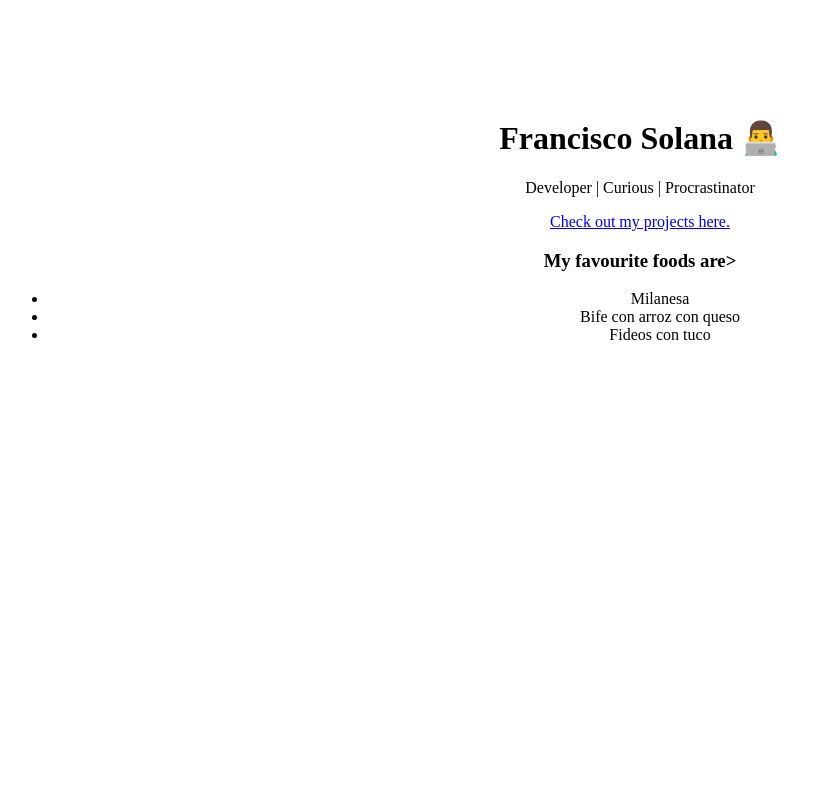
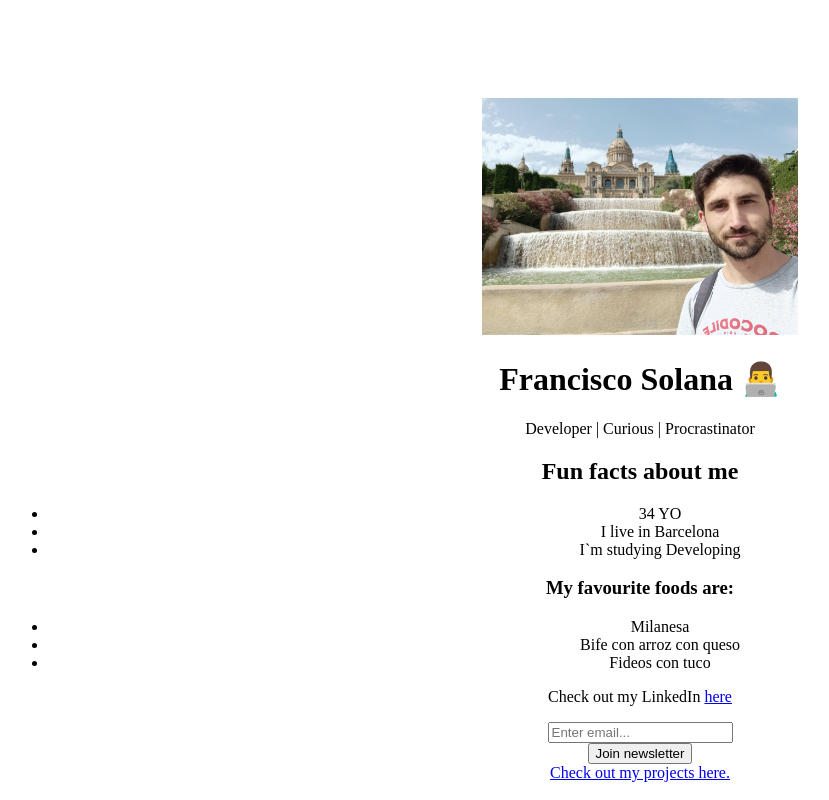
Before and after one commit to FranEnLaNube/HTML-CSS-Course, a plain HTML site: page index.html in a window 1280 px wide. Shown: the whole page, without its empty margins (0-829 px from the left). Drawn offline with Linux system fonts and the light colour scheme.

Commit message:
agrego boton de newsletter abajo

```diff
--- a/index.html
+++ b/index.html
@@ -4,16 +4,27 @@
 <head></head>
 
 <body>
-    <div style="text-align: center;"><br><br><br><br><br>
+    <br><br><br><br><br>
+    <div style="text-align: center;">
+        <img src="Yo.jpg" width="25%">
         <h1>Francisco Solana 👨‍💻</h1>
         <p>Developer | Curious | Procrastinator</p>
-        <a href="work.html">Check out my projects here.</a>
-        <h3>My favourite foods are></h3>
+        <h2>Fun facts about me</h2>
+        <ul>
+            <li>34 YO</li>
+            <li>I live in Barcelona</li>
+            <li>I`m studying Developing</li>
+        </ul>
+        <h3>My favourite foods are:</h3>
         <ul>
             <li>Milanesa</li>
             <li>Bife con arroz con queso</li>
             <li>Fideos con tuco</li>
         </ul>
+        <p>Check out my LinkedIn <a href="https://www.LinkedIn.com/in/SolanaFrancisco" target="_blank">here</a></p>
+        <input type="text" placeholder="Enter email..."><br>
+        <button>Join newsletter</button><br>
+        <a href="work.html">Check out my projects here.</a>
 
     </div>
 </body>
```
Also changed, not shown: Yo.jpg (added).
